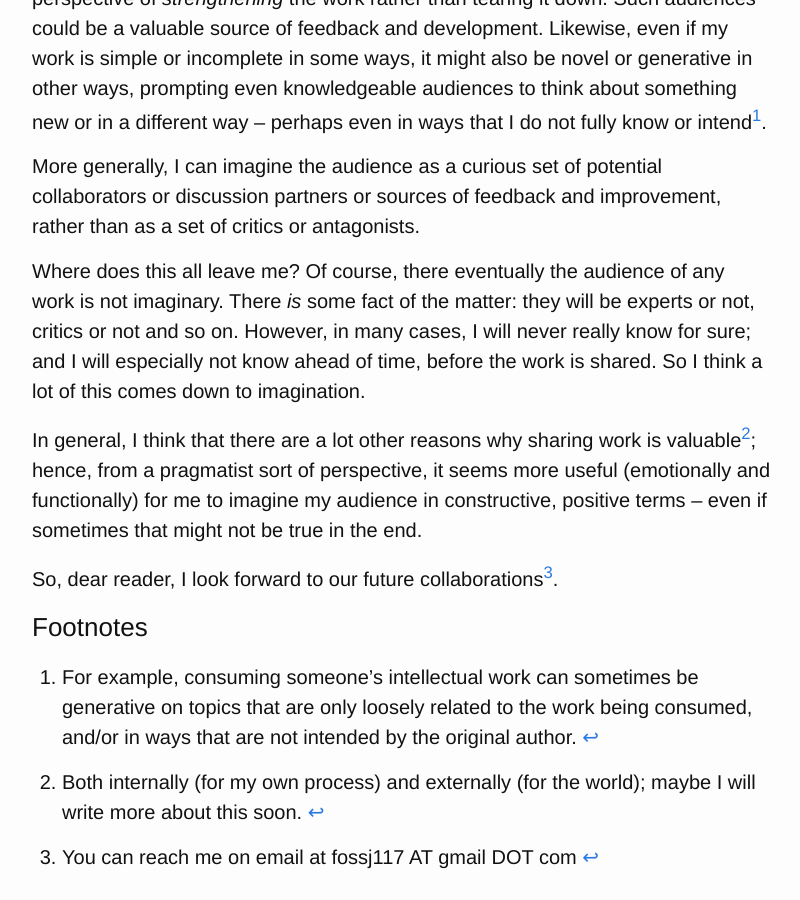
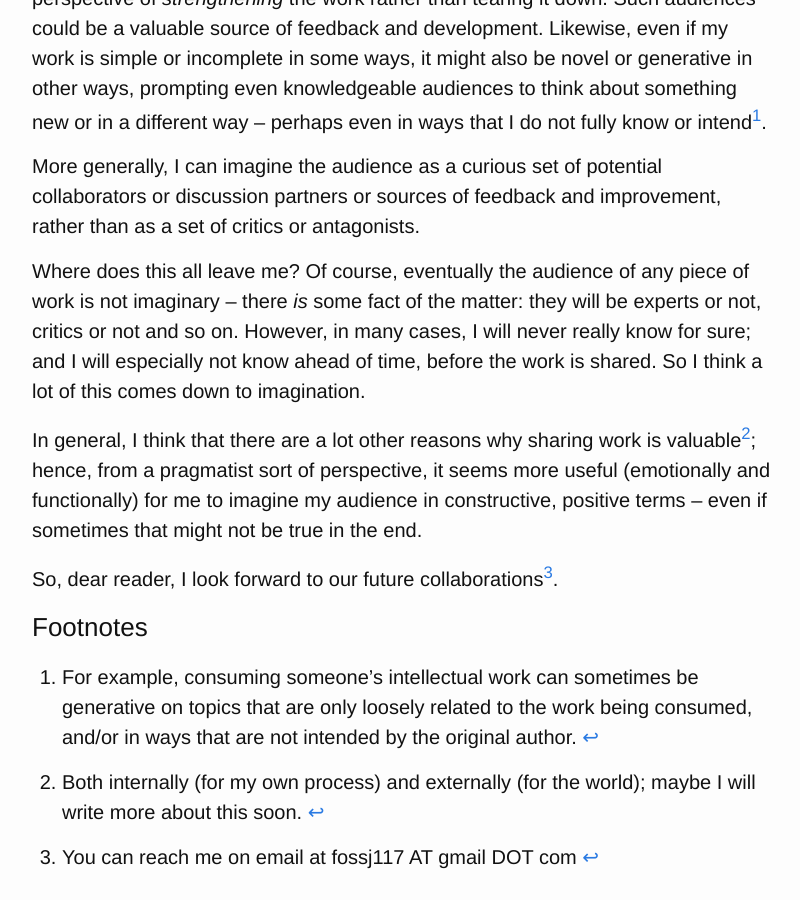
Before and after one commit to Fossj117/fossj117.github.io, a Jekyll site: the page built from _posts/2023-10-19-social-anxiety.md, in a window 1280 px wide and 900 px high, scrolled down 1317 px. Shown: the whole window, without its empty margins (238-1038 px from the left). Built offline with Jekyll 4.4.1, drawn with Linux system fonts in a browser that asks for light colours; a script that is not in the unit is left out; comment, search, counter and statistics services are not loaded.

Commit message:
update social anxiety post

```diff
--- a/_posts/2023-10-19-social-anxiety.md
+++ b/_posts/2023-10-19-social-anxiety.md
@@ -21,7 +21,7 @@ For example, when thinking about expert audiences: on the one hand, I can imagin
 
 More generally, I can imagine the audience as a curious set of potential collaborators or discussion partners or sources of feedback and improvement, rather than as a set of critics or antagonists.
 
-Where does this all leave me? Of course, there eventually the audience of any work is not imaginary. There *is* some fact of the matter: they will be experts or not, critics or not and so on. However, in many cases, I will never really know for sure; and I will especially not know ahead of time, before the work is shared. So I think a lot of this comes down to imagination.
+Where does this all leave me? Of course, eventually the audience of any piece of work is not imaginary -- there *is* some fact of the matter: they will be experts or not, critics or not and so on. However, in many cases, I will never really know for sure; and I will especially not know ahead of time, before the work is shared. So I think a lot of this comes down to imagination.
 
 In general, I think that there are a lot other reasons why sharing work is valuable[^2]; hence, from a pragmatist sort of perspective, it seems more useful (emotionally and functionally) for me to imagine my audience in constructive, positive terms -- even if sometimes that might not be true in the end.
 
```
